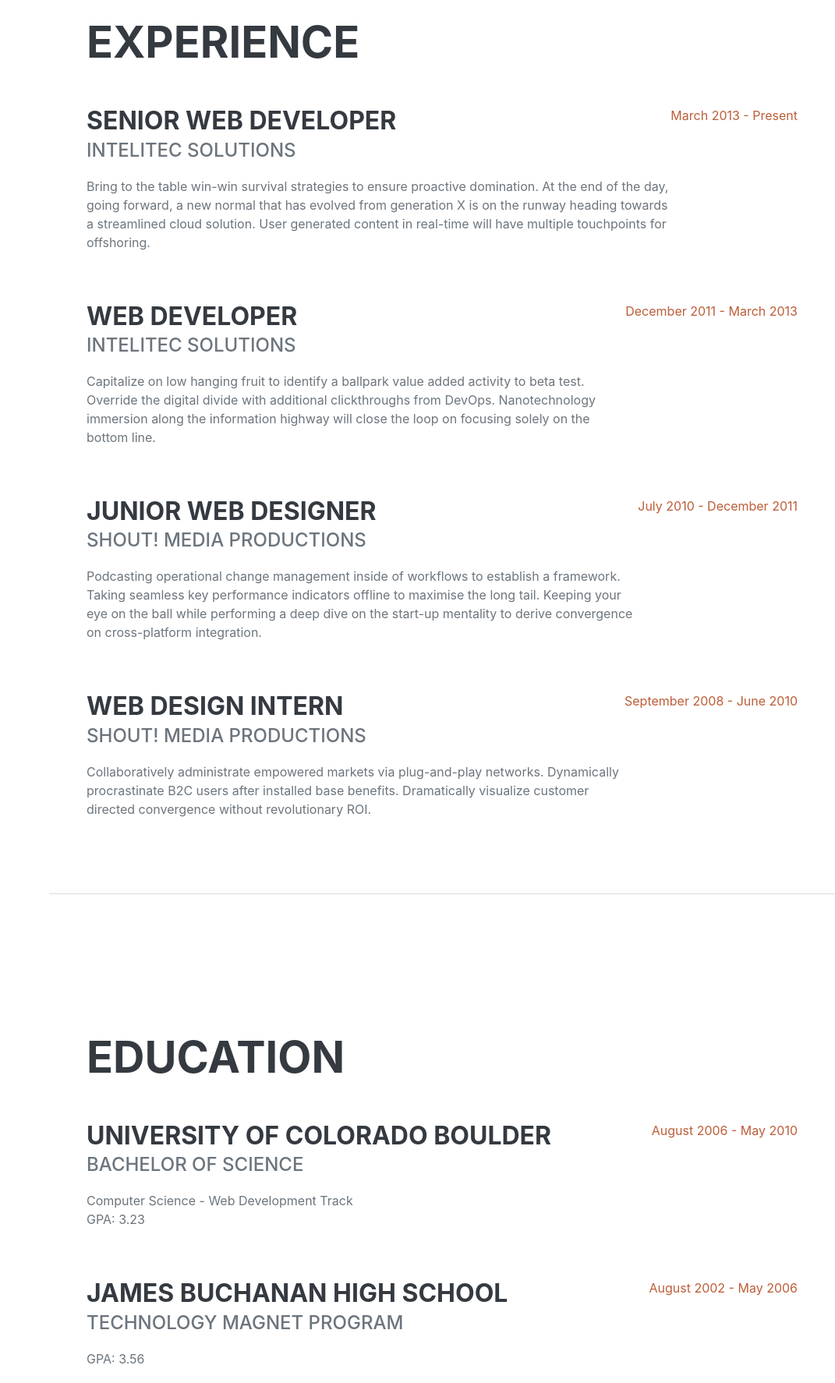
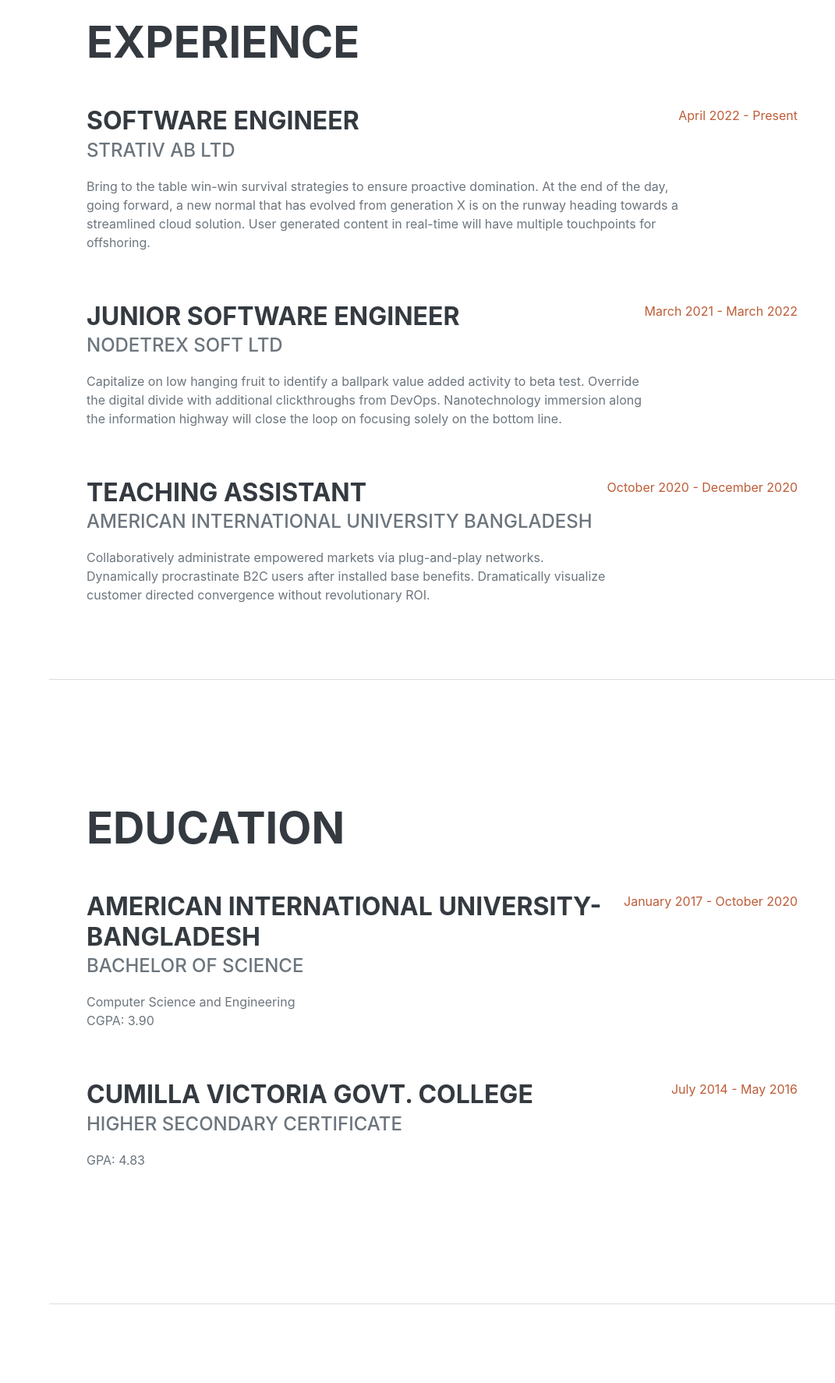
Before and after one commit to imranasq/imranasq.github.io, a plain HTML site: page index.html in a window 1280 px wide. Shown: the part 860-2634 px from the top of the page at 78% size, without its empty margins (209-1280 px from the left). Drawn offline with nearby package versions, Linux system fonts and the light colour scheme; a web font is replaced by a local one.

Commit message:
information updated

```diff
--- a/index.html
+++ b/index.html
@@ -5,7 +5,7 @@
         <meta name="viewport" content="width=device-width, initial-scale=1, shrink-to-fit=no" />
         <meta name="description" content="" />
         <meta name="author" content="" />
-        <title>Resume - Start Bootstrap Theme</title>
+        <title>Al Imran</title>
         <link rel="icon" type="image/x-icon" href="assets/img/favicon.ico" />
         <!-- Font Awesome icons (free version)-->
         <script src="https://use.fontawesome.com/releases/v6.3.0/js/all.js" crossorigin="anonymous"></script>
@@ -19,8 +19,8 @@
         <!-- Navigation-->
         <nav class="navbar navbar-expand-lg navbar-dark bg-primary fixed-top" id="sideNav">
             <a class="navbar-brand js-scroll-trigger" href="#page-top">
-                <span class="d-block d-lg-none">Clarence Taylor</span>
-                <span class="d-none d-lg-block"><img class="img-fluid img-profile rounded-circle mx-auto mb-2" src="assets/img/profile.jpg" alt="..." /></span>
+                <span class="d-block d-lg-none">Al Imran</span>
+                <span class="d-none d-lg-block"><img class="img-fluid img-profile rounded-circle mx-auto mb-2" src="assets/img/profile.jpeg" alt="..." /></span>
             </a>
             <button class="navbar-toggler" type="button" data-bs-toggle="collapse" data-bs-target="#navbarResponsive" aria-controls="navbarResponsive" aria-expanded="false" aria-label="Toggle navigation"><span class="navbar-toggler-icon"></span></button>
             <div class="collapse navbar-collapse" id="navbarResponsive">
@@ -40,19 +40,18 @@
             <section class="resume-section" id="about">
                 <div class="resume-section-content">
                     <h1 class="mb-0">
-                        Clarence
-                        <span class="text-primary">Taylor</span>
+                        Al
+                        <span class="text-primary">Imran</span>
                     </h1>
                     <div class="subheading mb-5">
-                        3542 Berry Street · Cheyenne Wells, CO 80810 · (317) 585-8468 ·
-                        <a href="mailto:name@email.com">name@email.com</a>
+                        House: 32-34, Nikunja-2 · Khilkhet, Dhaka · (+88) 01718-361 962 ·
+                        <a href="tech.alimran@gmail.com">tech.alimran@gmail.com</a>
                     </div>
                     <p class="lead mb-5">I am experienced in leveraging agile frameworks to provide a robust synopsis for high level overviews. Iterative approaches to corporate strategy foster collaborative thinking to further the overall value proposition.</p>
                     <div class="social-icons">
-                        <a class="social-icon" href="#!"><i class="fab fa-linkedin-in"></i></a>
-                        <a class="social-icon" href="#!"><i class="fab fa-github"></i></a>
+                        <a class="social-icon" href="https://www.linkedin.com/in/alimraan/"><i class="fab fa-linkedin-in"></i></a>
+                        <a class="social-icon" href="https://github.com/imranasq"><i class="fab fa-github"></i></a>
                         <a class="social-icon" href="#!"><i class="fab fa-twitter"></i></a>
-                        <a class="social-icon" href="#!"><i class="fab fa-facebook-f"></i></a>
                     </div>
                 </div>
             </section>
@@ -63,35 +62,27 @@
                     <h2 class="mb-5">Experience</h2>
                     <div class="d-flex flex-column flex-md-row justify-content-between mb-5">
                         <div class="flex-grow-1">
-                            <h3 class="mb-0">Senior Web Developer</h3>
-                            <div class="subheading mb-3">Intelitec Solutions</div>
+                            <h3 class="mb-0">Software Engineer</h3>
+                            <div class="subheading mb-3">Strativ AB Ltd</div>
                             <p>Bring to the table win-win survival strategies to ensure proactive domination. At the end of the day, going forward, a new normal that has evolved from generation X is on the runway heading towards a streamlined cloud solution. User generated content in real-time will have multiple touchpoints for offshoring.</p>
                         </div>
-                        <div class="flex-shrink-0"><span class="text-primary">March 2013 - Present</span></div>
+                        <div class="flex-shrink-0"><span class="text-primary">April 2022 - Present</span></div>
                     </div>
                     <div class="d-flex flex-column flex-md-row justify-content-between mb-5">
                         <div class="flex-grow-1">
-                            <h3 class="mb-0">Web Developer</h3>
-                            <div class="subheading mb-3">Intelitec Solutions</div>
+                            <h3 class="mb-0">Junior Software Engineer</h3>
+                            <div class="subheading mb-3">Nodetrex Soft Ltd</div>
                             <p>Capitalize on low hanging fruit to identify a ballpark value added activity to beta test. Override the digital divide with additional clickthroughs from DevOps. Nanotechnology immersion along the information highway will close the loop on focusing solely on the bottom line.</p>
                         </div>
-                        <div class="flex-shrink-0"><span class="text-primary">December 2011 - March 2013</span></div>
-                    </div>
-                    <div class="d-flex flex-column flex-md-row justify-content-between mb-5">
-                        <div class="flex-grow-1">
-                            <h3 class="mb-0">Junior Web Designer</h3>
-                            <div class="subheading mb-3">Shout! Media Productions</div>
-                            <p>Podcasting operational change management inside of workflows to establish a framework. Taking seamless key performance indicators offline to maximise the long tail. Keeping your eye on the ball while performing a deep dive on the start-up mentality to derive convergence on cross-platform integration.</p>
-                        </div>
-                        <div class="flex-shrink-0"><span class="text-primary">July 2010 - December 2011</span></div>
+                        <div class="flex-shrink-0"><span class="text-primary">March 2021 - March 2022</span></div>
                     </div>
                     <div class="d-flex flex-column flex-md-row justify-content-between">
                         <div class="flex-grow-1">
-                            <h3 class="mb-0">Web Design Intern</h3>
-                            <div class="subheading mb-3">Shout! Media Productions</div>
+                            <h3 class="mb-0">Teaching Assistant</h3>
+                            <div class="subheading mb-3">American International University Bangladesh</div>
                             <p>Collaboratively administrate empowered markets via plug-and-play networks. Dynamically procrastinate B2C users after installed base benefits. Dramatically visualize customer directed convergence without revolutionary ROI.</p>
                         </div>
-                        <div class="flex-shrink-0"><span class="text-primary">September 2008 - June 2010</span></div>
+                        <div class="flex-shrink-0"><span class="text-primary">October 2020 - December 2020</span></div>
                     </div>
                 </div>
             </section>
@@ -102,20 +93,20 @@
                     <h2 class="mb-5">Education</h2>
                     <div class="d-flex flex-column flex-md-row justify-content-between mb-5">
                         <div class="flex-grow-1">
-                            <h3 class="mb-0">University of Colorado Boulder</h3>
+                            <h3 class="mb-0">American International University-Bangladesh</h3>
                             <div class="subheading mb-3">Bachelor of Science</div>
-                            <div>Computer Science - Web Development Track</div>
-                            <p>GPA: 3.23</p>
+                            <div>Computer Science and Engineering</div>
+                            <p>CGPA: 3.90</p>
                         </div>
-                        <div class="flex-shrink-0"><span class="text-primary">August 2006 - May 2010</span></div>
+                        <div class="flex-shrink-0"><span class="text-primary">January 2017 - October 2020</span></div>
                     </div>
                     <div class="d-flex flex-column flex-md-row justify-content-between">
                         <div class="flex-grow-1">
-                            <h3 class="mb-0">James Buchanan High School</h3>
-                            <div class="subheading mb-3">Technology Magnet Program</div>
-                            <p>GPA: 3.56</p>
+                            <h3 class="mb-0">Cumilla Victoria Govt. College</h3>
+                            <div class="subheading mb-3">Higher Secondary Certificate</div>
+                            <p>GPA: 4.83</p>
                         </div>
-                        <div class="flex-shrink-0"><span class="text-primary">August 2002 - May 2006</span></div>
+                        <div class="flex-shrink-0"><span class="text-primary">July 2014 - May 2016</span></div>
                     </div>
                 </div>
             </section>
```
Also changed, not shown: assets/img/profile.jpeg (added), assets/img/profile.jpg (deleted).
